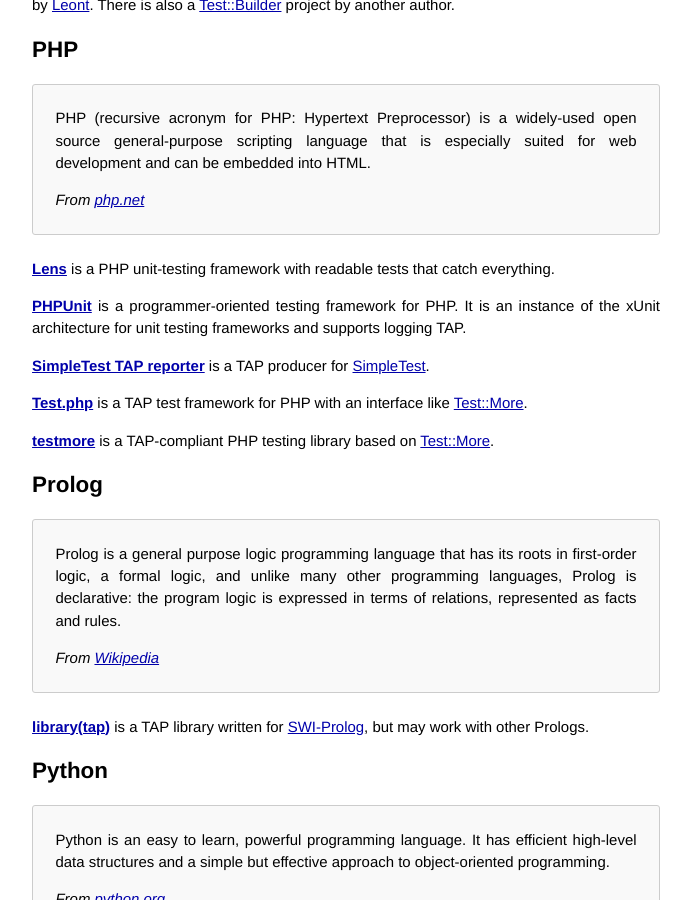
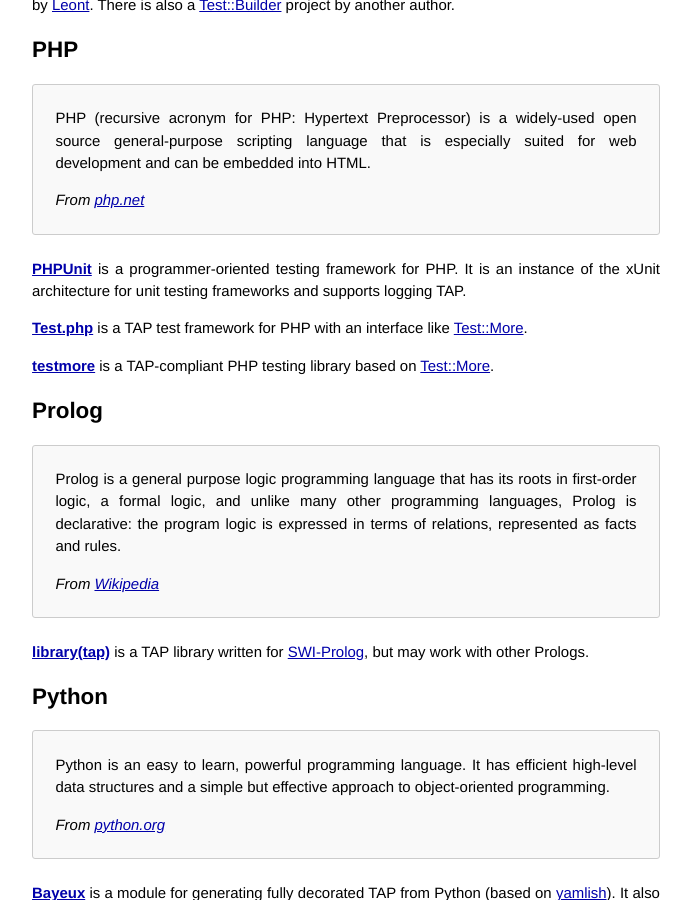
Before and after one commit to TestAnything/testanything.github.io, a Jekyll site: the page built from producers.md, in a window 1280 px wide and 900 px high, scrolled down 8944 px. Shown: the whole window, without its empty margins (294-985 px from the left). Built offline with Jekyll 4.4.1, drawn with Linux system fonts in a browser that asks for light colours.

Commit message:
Remove Lens & SimpleTest TAP reporter from #php its producers.md
SimpleTest TAP reporter looks spammy as well ( #177 )

Lens.guide does not resolve

```diff
--- a/producers.md
+++ b/producers.md
@@ -475,15 +475,9 @@
 >
 > *From [php.net](https://secure.php.net/manual/en/intro-whatis.php)*
 
-**[Lens](http://lens.guide/)**
-is a PHP unit-testing framework with readable tests that catch everything.
-
 **[PHPUnit](http://www.phpunit.de/)** is a programmer-oriented testing
 framework for PHP. It is an instance of the xUnit architecture for unit
 testing frameworks and supports logging TAP.
-
-**[SimpleTest TAP reporter](http://digitalsandwich.com/Updated-Simpletest+Apache-Test/)**
-is a TAP producer for [SimpleTest](http://www.simpletest.org/).
 
 **[Test.php](http://search.cpan.org/dist/Test.php/Test.php)** is a TAP test
 framework for PHP with an interface like
```
